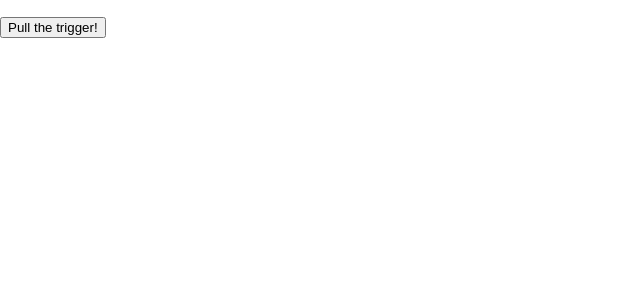
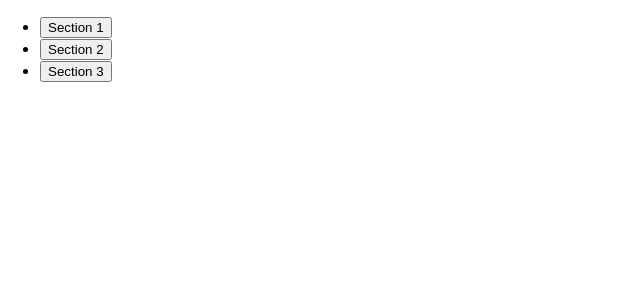
Before and after one commit to thinkful-ei-armadillo/react-drills-andre-sarah, a React (Create React App) app: page / in a window 1280 px wide. Shown: the top 300 px of the page, without its empty margins (0-640 px from the left). Built offline with nearby package versions, Linux system fonts and the light colour scheme.

Commit message:
half of accordian

```diff
--- /dev/null
+++ b/src/accordian-drill/Accordian.js
@@ -0,0 +1,42 @@
+import React, { Component } from 'react';
+
+class Accordian extends Component{
+    state ={
+        sections: [
+            {
+              title: 'Section 1',
+              content: 'Lorem ipsum dolor sit amet consectetur adipisicing elit.',
+            },
+            {
+              title: 'Section 2',
+              content: 'Cupiditate tenetur aliquam necessitatibus id distinctio quas nihil ipsam nisi modi!',
+            },
+            {
+              title: 'Section 3',
+              content: 'Animi amet cumque sint cupiditate officia ab voluptatibus libero optio et?',
+            },
+          ],
+        paragraph: <p /> ,
+        selected: -1
+    }
+
+    handleButtonClicked = (index) => {
+        console.log(`button clicked`)
+        this.setState({selected: index})
+        console.log(index);
+        console.log({selected: index})
+
+    }
+
+    render() {
+        return (
+            <div><ul>
+        {this.state.sections.map((item, index) => <li key={index}><button type="button" onClick={() => this.handleButtonClicked(index)}>{item.title} </button> {this.state.selected === index ? this.state.sections[index].content : ''} </li>)}
+
+            </ul>
+            </div>
+        )
+    }
+}
+
+export default Accordian;
--- a/src/index.js
+++ b/src/index.js
@@ -6,8 +6,9 @@ import HelloWorld from './state-drills/HelloWorld';
 import * as serviceWorker from './serviceWorker';
 import Bomb from './state-drills/Bomb';
 import RouletteGun from './state-drills/RouletteGun';
+import Accordian from './accordian-drill/Accordian';
 
-ReactDOM.render(<RouletteGun />, document.getElementById('root'));
+ReactDOM.render(<Accordian />, document.getElementById('root'));
 
 // If you want your app to work offline and load faster, you can change
 // unregister() to register() below. Note this comes with some pitfalls.
```
Also changed, not shown: 1 other file (tests, documents, lock files or other folders).
